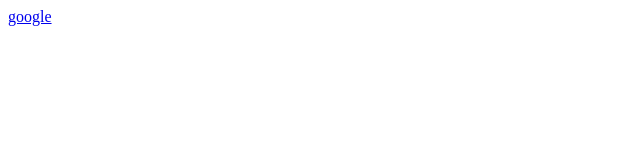
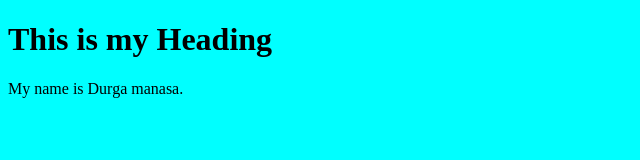
Before and after one commit to Durga-Manasa-Nadakuduru/Myportfolio, a plain HTML site: page index.html in a window 1280 px wide. Shown: the whole page, without its empty margins (0-640 px from the left). Drawn offline with Linux system fonts and the light colour scheme.

Commit message:
update the repository

```diff
--- a/index.html
+++ b/index.html
@@ -1 +1,14 @@
-<a href="https://google.com">google </a>
+<!DOCTYPE html>
+<html lang="en">
+<head>
+    <meta charset="UTF-8">
+    <meta name="viewport" content="width=device-width, initial-scale=1.0">
+    <title>Document</title>
+</head>
+<body style="background-color: aqua;">
+    <h1>This is my Heading</h1>
+    <p>
+        My name is Durga manasa.
+    </p>
+</body>
+</html>
```
